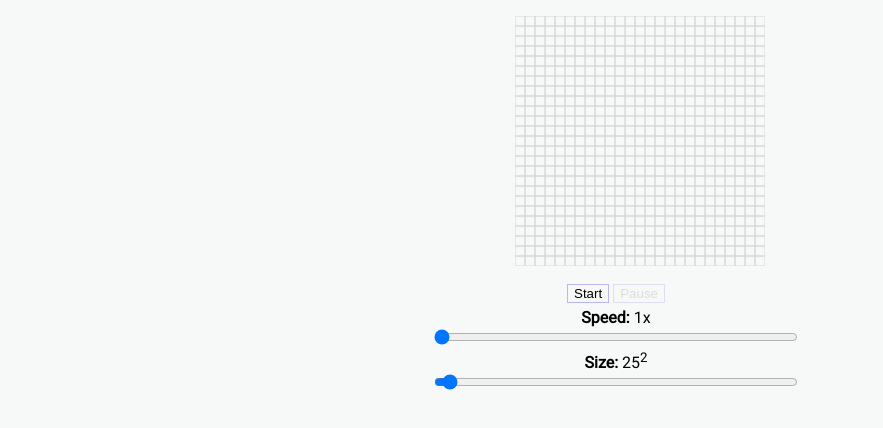
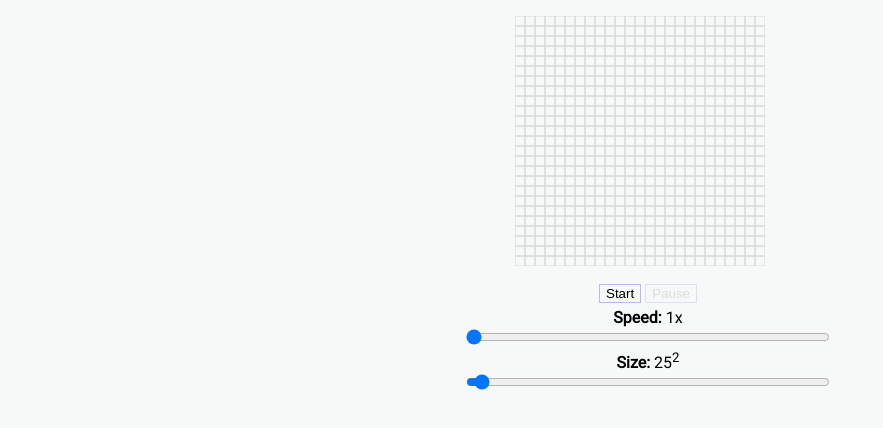
Before and after one commit to srikavin/game-of-life, a plain HTML site: page index.html in a window 1280 px wide. Shown: the part 106-534 px from the top of the page, without its empty margins (0-883 px from the left). Drawn offline with Linux system fonts and the light colour scheme.

Commit message:
Fix alignment issue

```diff
--- a/main.css
+++ b/main.css
@@ -23,6 +23,8 @@ body {
 #settings {
     width: 95vw;
     text-align: center;
+    margin-left: 2.5vw;
+    margin-right: 2.5vw;
 }
 
 #settings > * {
```
